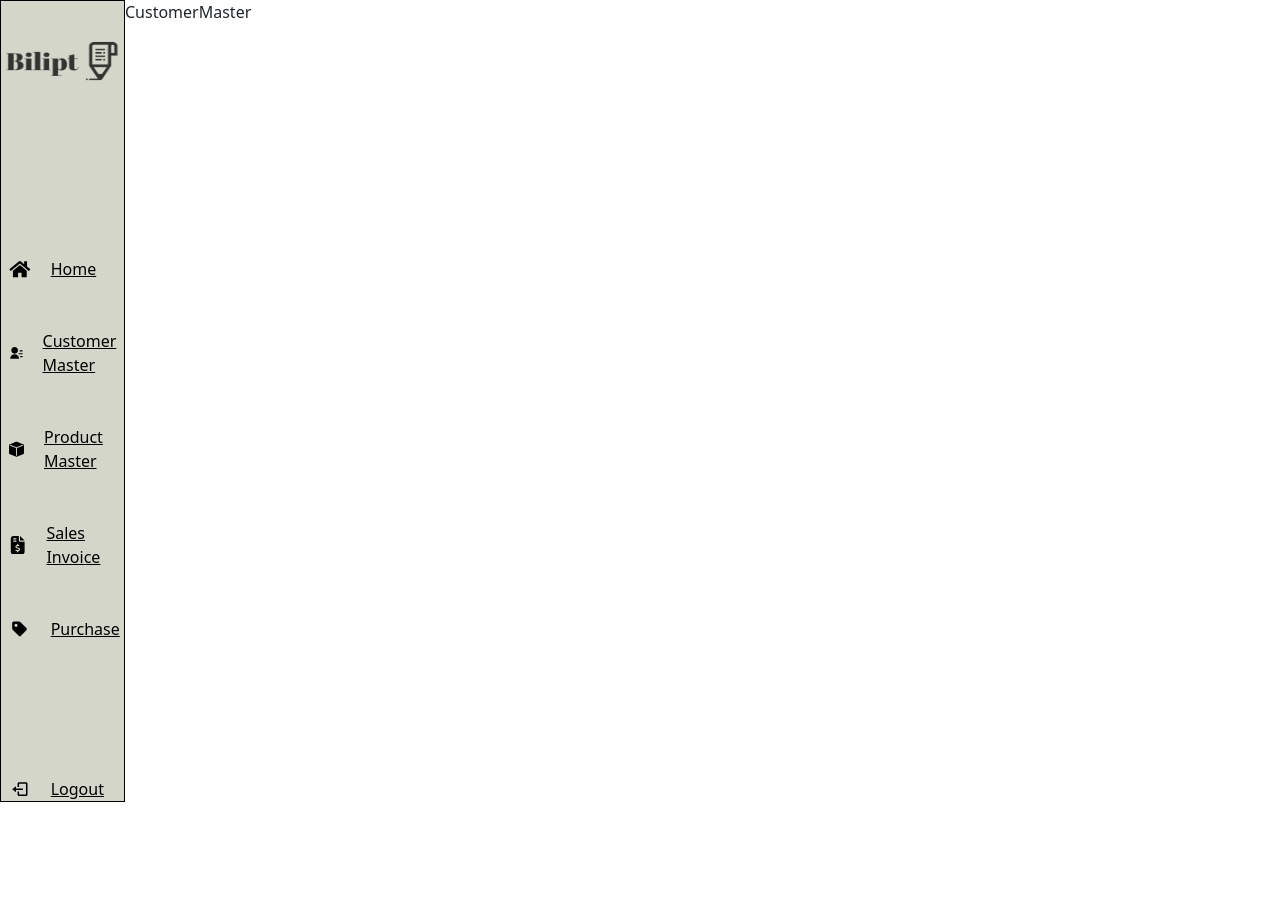
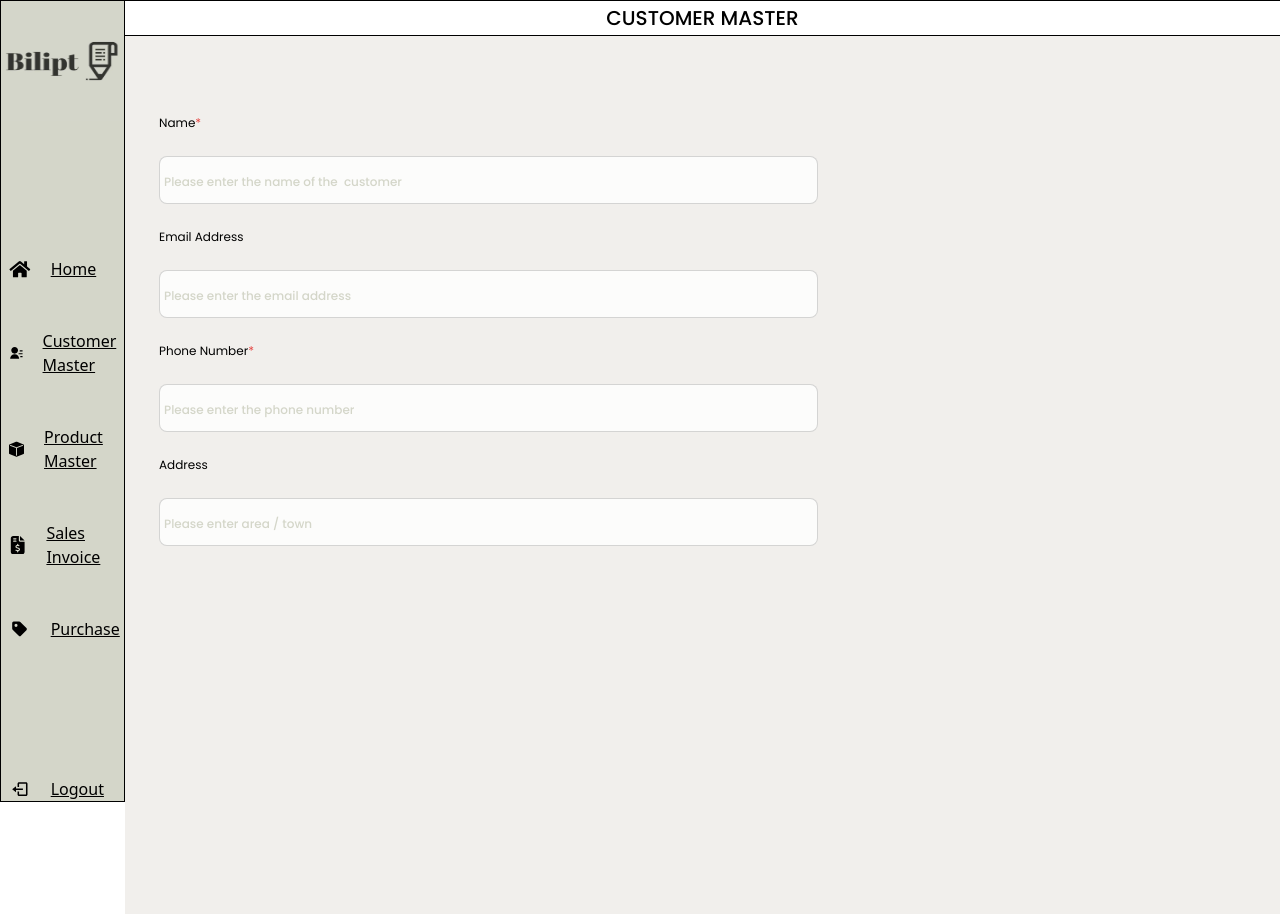
Before and after one commit to Dharunaa-M/bilipt, a React (Vite) app: page /customermaster in a window 1280 px wide. Before the commit the page ends 802 px from the top, so only its background shows below. Built offline with nearby package versions, Linux system fonts and the light colour scheme.

Commit message:
made some design changes in the dashboard page and fix the bug in the event handling in input component

```diff
--- a/package.json
+++ b/package.json
@@ -10,8 +10,10 @@
     "preview": "vite preview"
   },
   "dependencies": {
+    "chart.js": "^4.4.7",
     "react": "^18.3.1",
     "react-bootstrap": "^2.10.9",
+    "react-chartjs-2": "^5.3.0",
     "react-dom": "^18.3.1",
     "react-icons": "^5.4.0",
     "react-router-dom": "^7.1.3"
--- /dev/null
+++ b/src/components/Input/InputComponent.jsx
@@ -0,0 +1,67 @@
+// import React from 'react'
+// import "./inputComponent.css"
+
+// const InputComponent = () => {
+//   return (
+//     <div>
+
+//     </div>
+//   )
+// }
+
+// export default InputComponent
+import React from "react";
+import "./inputComponent.css";
+const InputComponent = ({
+  labelVal,
+  height,
+  width,
+  type,
+  value,
+  onChange,
+  isRequired = false,
+  validateUrl = false,
+  resize,
+  placeholder,
+  disabled,
+}) => {
+  const handleInputChange = (e) => {
+    const inputValue = e.target.value;
+    onChange(inputValue);
+
+    if (validateUrl) {
+      const urlPattern = new RegExp(
+        "^(https?:\\/\\/)?([\\w\\-]+\\.)+\\w{2,}(\\/\\S*)?$"
+      );
+      if (inputValue && !urlPattern.test(inputValue)) {
+        setError("Please enter a valid URL.");
+      }
+    }
+  };
+
+  return (
+    <form className="form">
+      <div className="d-flex flex-column gap-3">
+        <label className="form-label">
+          {labelVal}
+          {isRequired && <span style={{ color: "#e54643" }}>*</span>}
+        </label>
+        <input
+          style={{
+            height: height || "38px",
+            width: width || "",
+            resize: resize || "",
+          }}
+          as={type === "textarea" ? "textarea" : "input"}
+          value={value || ""}
+          onChange={handleInputChange}
+          disabled={disabled}
+          placeholder={placeholder}
+          required={isRequired}
+        />
+      </div>
+    </form>
+  );
+};
+
+export default InputComponent;
--- /dev/null
+++ b/src/components/Input/inputComponent.css
@@ -0,0 +1,36 @@
+.form {
+  display: flex;
+  flex-direction: column;
+  gap: 10px;
+  margin-bottom: 24px;
+}
+
+.form .form-label {
+  font-family: "Poppins";
+  font-size: 12px;
+  font-weight: normal;
+  font-stretch: normal;
+  font-style: normal;
+  letter-spacing: normal;
+  color: #000;
+}
+
+.form input {
+  flex-grow: 0;
+  padding: 4px;
+  border-radius: 8px;
+  border: solid 1px rgba(0, 0, 0, 0.16);
+  background: #fcfcfb;
+  outline: #fcfcfb;
+}
+
+.form input::placeholder {
+    font-family: "Poppins";
+    font-size: 12px;
+    font-weight: 500;
+    font-stretch: normal;
+    font-style: normal;
+    line-height: 0.83;
+    letter-spacing: normal;
+    color: #d4d6c9;
+}
--- a/src/components/Outstanding/Outstanding.jsx
+++ b/src/components/Outstanding/Outstanding.jsx
@@ -2,19 +2,18 @@ import React from "react";
 import "../../pages/DashboardPage/dashboard.css";
 
 const Outstanding = ({ outstandingPrice }) => {
-
   const tableRowStyle = {
     borderColor: "#fff",
     fontFamily: "Poppins",
     fontSize: "10px",
     fontWeight: "500",
-        color: "#998e8e"
-    }
+    color: "#998e8e",
+  };
 
   const tableStyle = {
     borderCollapse: "separate",
-        borderSpacing: "0 1em"
-    }
+    borderSpacing: "0 1em",
+  };
 
   return (
     <div className="outstanding">
@@ -24,6 +23,7 @@ const Outstanding = ({ outstandingPrice }) => {
       </div>
       <table className="table w-100 mt-4" style={tableStyle}>
         <thead>
+          <tr>
             <th
               className="text-start"
               style={{
@@ -55,19 +55,24 @@ const Outstanding = ({ outstandingPrice }) => {
             >
               BALANCE
             </th>
+          </tr>
         </thead>
         <tbody className="mb-5">
-            {
-                Array(12)
+          {Array(12)
             .fill("")
-                .map((idx) => (
+            .map((_,idx) => (
               <tr key={idx} style={tableRowStyle}>
-                        <td className="text-start p-0" style={{color: "#998e8e"}}>Arjun</td>
-                        <td className="text-center p-0" style={{color: "#998e8e"}}>-&#8377;23,765</td>
-                        <td className="text-end p-0" style={{color: "#ea565e"}}>&#8377;8450</td>
+                <td className="text-start p-0" style={{ color: "#998e8e" }}>
+                  Arjun
+                </td>
+                <td className="text-center p-0" style={{ color: "#998e8e" }}>
+                  -&#8377;23,765
+                </td>
+                <td className="text-end p-0" style={{ color: "#ea565e" }}>
+                  &#8377;8450
+                </td>
               </tr>
-                ))
-            }
+            ))}
         </tbody>
       </table>
     </div>
--- a/src/components/Recent Invoice/RecentInvoice.jsx
+++ b/src/components/Recent Invoice/RecentInvoice.jsx
@@ -11,7 +11,7 @@ const RecentInvoice = () => {
       </div>
       {Array(22)
         .fill("")
-        .map((idx) => (
+        .map((_, idx) => (
           <div className="invoice-section" key={idx}>
             <div className="industry">
               <h4 className="m-0">Industry A</h4>
--- a/src/pages/CustomerMasterPage/CustomerMaster.jsx
+++ b/src/pages/CustomerMasterPage/CustomerMaster.jsx
@@ -1,10 +1,53 @@
-import React from 'react'
-import "./customerMaster.css"
+import React, { useState } from "react";
+import InputComponent from "../../components/Input/InputComponent";
+import "./customerMaster.css";
 
 const CustomerMaster = () => {
+  const [name, setName] = useState("");
+  const [email, setEmail] = useState("");
+  const [phoneNumber, setPhoneNumber] = useState(null);
+  const [address, setAddress] = useState("");
+
+
   return (
-    <div>CustomerMaster</div>
-  )
-}
+    <>
+      <div className="d-block w-100">
+        <h2 className="customer-heading">CUSTOMER MASTER</h2>
+        <div className="customer-container">
+          <InputComponent
+            labelVal="Name"
+            isRequired={true}
+            width="649px"
+            placeholder="Please enter the name of the  customer"
+            onChange={setName}
+            value={name}
+          />
+          <InputComponent
+            labelVal="Email Address"
+            width="649px"
+            placeholder="Please enter the email address"
+            onChange={setEmail}
+            value={email}
+          />
+          <InputComponent
+            labelVal="Phone Number"
+            isRequired={true}
+            width="649px"
+            placeholder="Please enter the phone number"
+            onChange={setPhoneNumber}
+            value={phoneNumber}
+          />
+          <InputComponent
+            labelVal="Address"
+            width="649px"
+            placeholder="Please enter area / town"
+            onChange={setAddress}
+            value={address}
+          />
+        </div>
+      </div>
+    </>
+  );
+};
 
-export default CustomerMaster
+export default CustomerMaster;
--- a/src/pages/CustomerMasterPage/customerMaster.css
+++ b/src/pages/CustomerMasterPage/customerMaster.css
@@ -0,0 +1,23 @@
+.customer-heading {
+    width: 100%;
+    text-align: center;
+    height: fit-content;
+    padding: 12px 0;
+    border-top: solid 1px #000;
+    border-bottom: solid 1px #000;
+    background-color: rgba(255, 255, 255, 0.8);
+    font-family: "Poppins";
+    font-size: 20px;
+    font-weight: 500;
+    line-height: 0.5;
+    letter-spacing: normal;
+    color: #000;
+    margin: 0;
+}
+
+.customer-container {
+    padding-left: 34px;
+    padding-top: 78px;
+    background-color: #f1efec;
+    height: 100vh;
+}
--- a/src/pages/DashboardPage/dashboard.css
+++ b/src/pages/DashboardPage/dashboard.css
@@ -3,6 +3,7 @@
   text-align: center;
   height: fit-content;
   padding: 12px 0;
+  margin: 0;
   border-top: solid 1px #000;
   border-bottom: solid 1px #000;
   background-color: rgba(255, 255, 255, 0.8);
@@ -21,7 +22,8 @@
   grid-template-columns: repeat(4, 1fr);
   grid-auto-rows: minmax(100px, auto);
   overflow: hidden;
-  margin-top: 34px;
+  padding-top: 34px;
+  background-color: rgba(241, 239, 236, 0.98);
 }
 
 .container2 {
```
Also changed, not shown: src/components/Graph/Graph.jsx (+166 -0 lines), src/components/Graph/bar.css (added, +42 -0 lines), 1 other file (tests, documents, lock files or other folders). Lines whose indentation alone changed are shown as unchanged.
